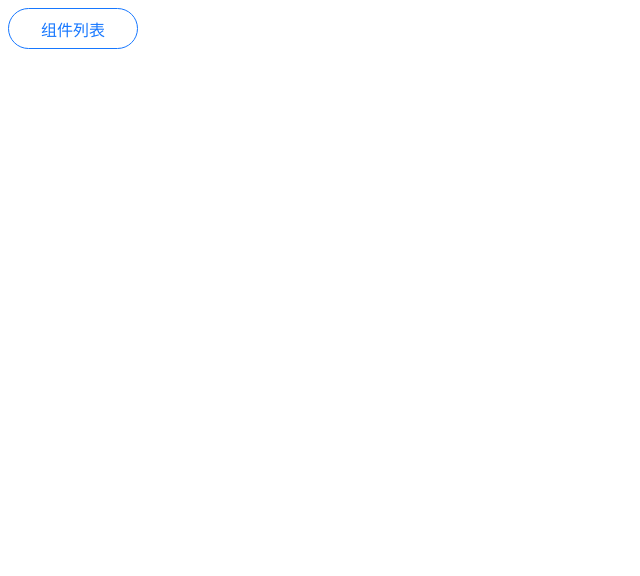
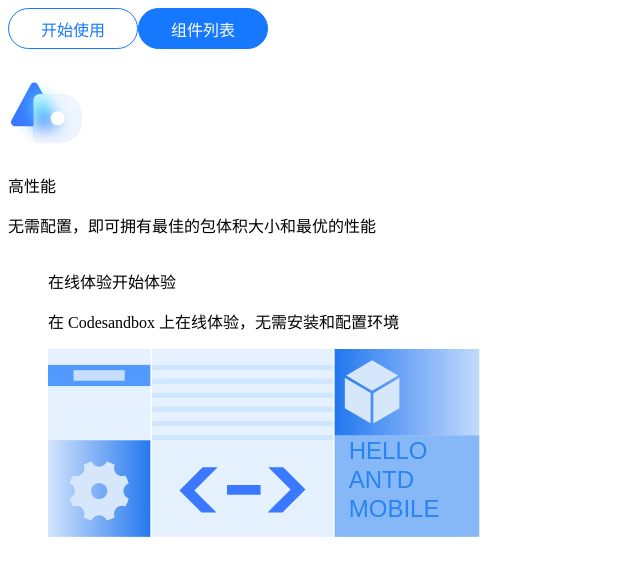
Before and after one commit to benben-student/React-StaticPage, a React (Create React App) app: page / in a window 1280 px wide. Shown: the top 576 px of the page, without its empty margins (0-640 px from the left). Built offline with nearby package versions, Linux system fonts and the light colour scheme.

Commit message:
feat: encapsulation button

```diff
--- a/package.json
+++ b/package.json
@@ -6,6 +6,7 @@
     "@testing-library/jest-dom": "^5.16.5",
     "@testing-library/react": "^13.3.0",
     "@testing-library/user-event": "^13.5.0",
+    "classnames": "^2.3.1",
     "react": "^18.2.0",
     "react-dom": "^18.2.0",
     "react-router-dom": "5.0",
--- a/public/index.html
+++ b/public/index.html
@@ -43,4 +43,5 @@
     -->
 </body>
 
+
 </html>
--- a/src/Body/FeatSpecial.js
+++ b/src/Body/FeatSpecial.js
@@ -8,7 +8,7 @@
         return (
             <>
             <ul>
-                <p className="bodypage-div-ul-p">功能特性</p>
+                <p>功能特性</p>
                 <li>
                     <img src={imgB} />
                     <div><p>高性能</p></div>
--- a/src/components/App.js
+++ b/src/components/App.js
@@ -1,11 +1,16 @@
-import React from "react";
+import React, { Children } from "react";
 import Button from "./Button";
+import './style.css'
+import Characteristic from "./Characteristic";
+import Experience from "./Experience";
 class App extends React.Component {
-
     render() {
         return (
             <div>
-                <Button/>
+                <Button className="antdm-btn">开始使用</Button>
+                <Button btnType="primary">组件列表</Button>
+                <Characteristic />
+                <Experience/>
             </div>
         )
     }
--- a/src/components/Button.js
+++ b/src/components/Button.js
@@ -1,11 +1,22 @@
 import React from "react";
-import './style.css'
+import classNames from "classnames";
 class Button extends React.Component {
+    constructor(props) {
+        super(props)
+        console.log(props);
+    }
     render() {
+        const { children, btnType } = this.props
+        console.log(btnType);
+        let className=""
+        if (btnType === "primary") {
+            className = "antdm-btn antdm-btn-primary-bg"
+        } else {
+            className = "antdm-btn"
+        }
+
         return (
-            <div>
-                <button className="div-button-A">组件列表</button>
-            </div>
+            <button className={className}>{children}</button>
         )
     }
 }
--- /dev/null
+++ b/src/components/Characteristic.js
@@ -0,0 +1,16 @@
+import React from "react";
+import imgB from "../Body/img/02.svg"
+class Characteristic extends React.Component {
+    render() {
+        return (
+            <div className="div">
+                <li>
+                    <img src={imgB} />
+                    <div><p>高性能</p></div>
+                    <p>无需配置，即可拥有最佳的包体积大小和最优的性能</p>
+                </li>
+            </div>
+        )
+    }
+}
+export default Characteristic
--- /dev/null
+++ b/src/components/Experience.js
@@ -0,0 +1,19 @@
+import React from "react";
+import imgF from "../Body/img/06.svg"
+import imgG from "../Body/img/07.svg"
+class Experience extends React.Component {
+    render() {
+        return (
+            <>
+                <ul>
+                    <li>
+                        <span className="bodypage-div-ul-li-spanA">在线体验</span><span className="bodypage-div-ul-li-spanB">开始体验</span>
+                        <p>在 Codesandbox 上在线体验，无需安装和配置环境</p>
+                        <img src={imgF} />
+                    </li>
+                </ul>
+            </>
+        )
+    }
+}
+export default Experience
--- a/src/components/style.css
+++ b/src/components/style.css
@@ -1,15 +1,22 @@
-/* .{
-    color: white;
+
+.antdm-btn {
     border: 1px solid #1677ff;
-    background-color: #1677ff;
-} */
-
-.div-button-A {
-        border: 1px solid #1677ff;
     background-color: white;
     color: #1677ff;
     font-size: 16px;
     height: 41px;
     width: 130px;
     border-radius: 25px;
+    margin-bottom: 20px;
 }
+.antdm-btn-primary-bg{
+    background-color: #1677ff;
+    color: white;
+}
+li{
+    list-style: none;
+    display: inline-block;
+}
+.antdm-btn li{
+text-align: center;
+}
```
Also changed, not shown: 1 other file (tests, documents, lock files or other folders).
